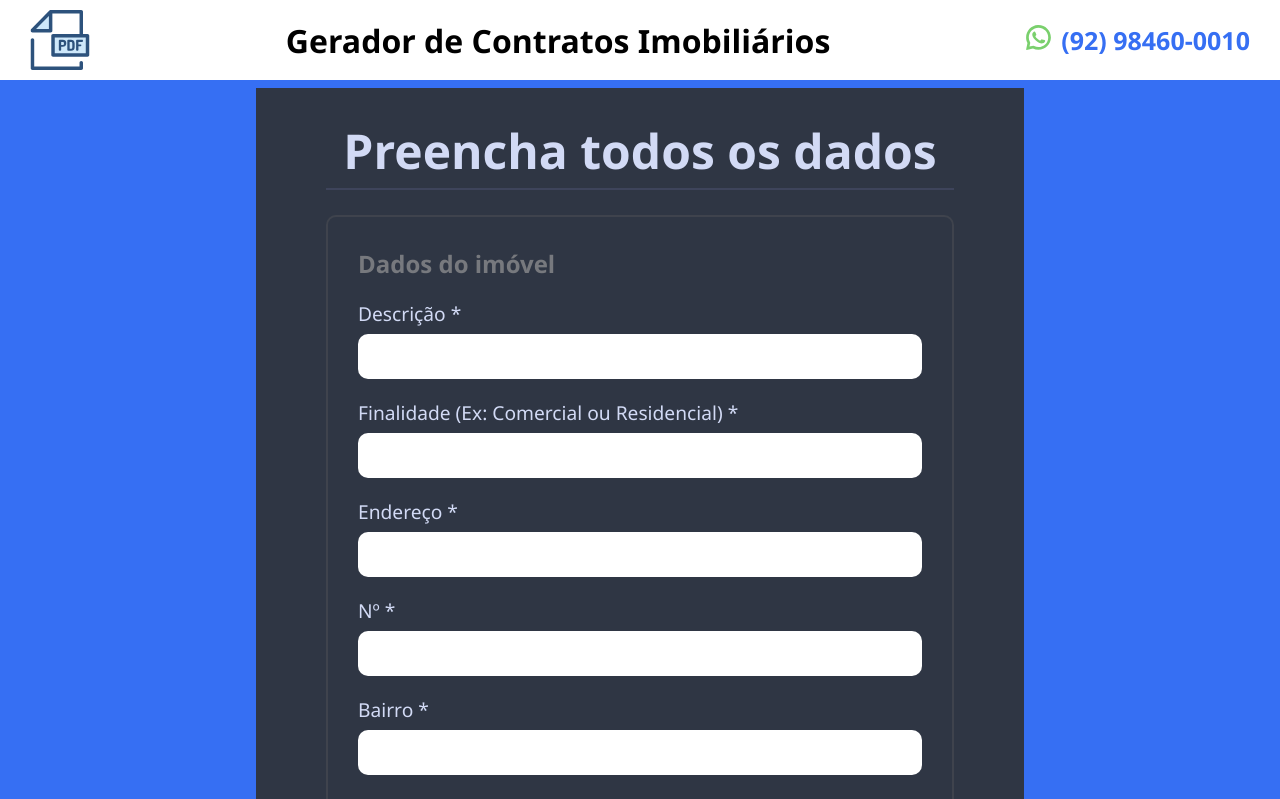
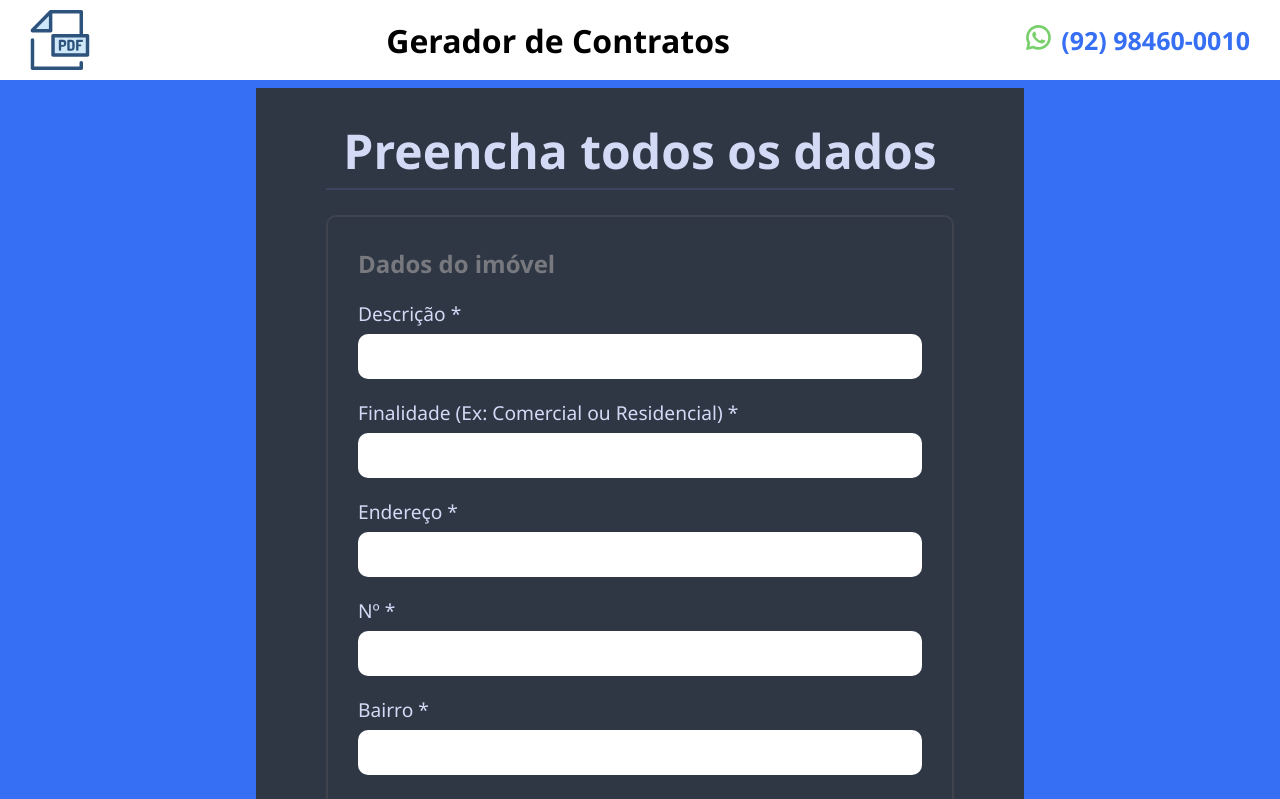
Before and after one commit to fabiano1133/app-generate-pdf-interface, a React (Create React App) app: page / in a window 1280 px wide. Shown: the top 799 px of the page. Built offline with nearby package versions, Linux system fonts and the light colour scheme.

Commit message:
general(app-generate-pdf-interface): update title to test

```diff
--- a/src/components/Header/Header.jsx
+++ b/src/components/Header/Header.jsx
@@ -8,7 +8,7 @@ export default function Header() {
 
         <header className="header">
             <Logo />
-            <h1>Gerador de Contratos Imobiliários</h1>
+            <h1>Gerador de Contratos</h1>
             <span className='contato'><LogoWhatsapp/>(92) 98460-0010</span>
         </header>
     )
```
